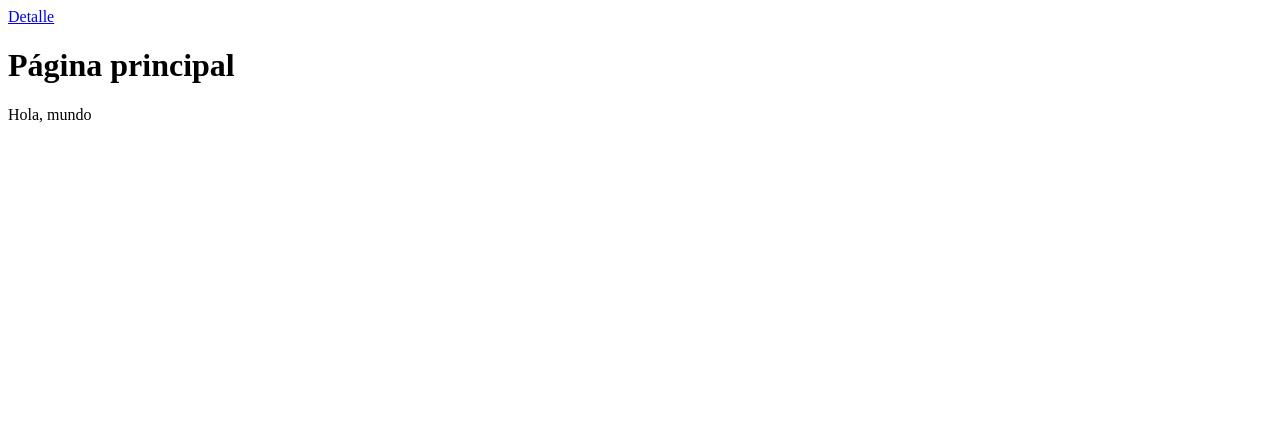
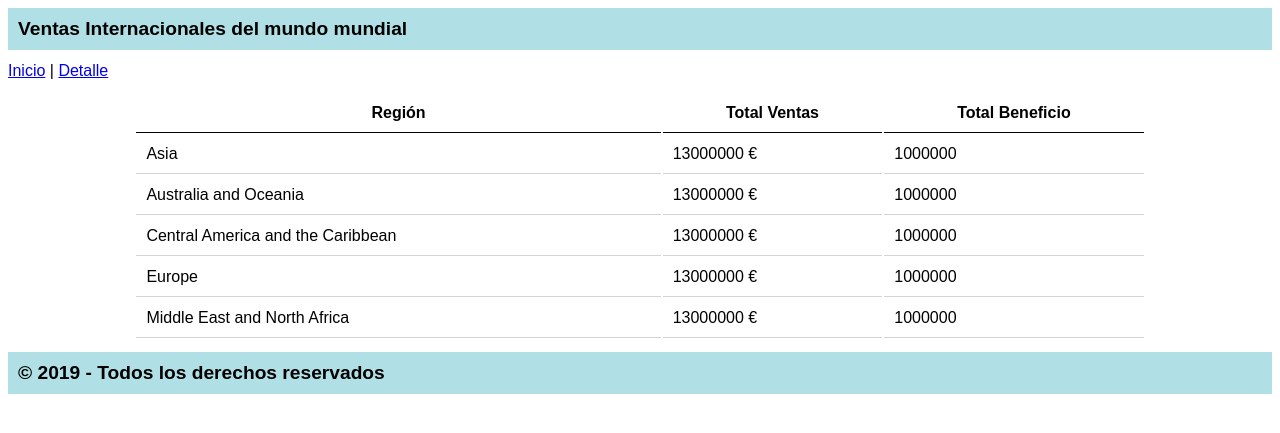
Before and after one commit to ismcodifiquer/BootZ4_k4_flask, a Flask app: page / in a window 1280 px wide. Shown: the top 433 px of the page. Run offline with Flask 2, Linux system fonts and the light colour scheme.

Commit message:
Primera plantilla con jinja

```diff
--- /dev/null
+++ b/myapp/templates/base.html
@@ -0,0 +1,51 @@
+<html lang="en">
+<head>
+    <meta charset="UTF-8">
+    <meta name="viewport" content="width=device-width, initial-scale=1.0">
+    <title>MyApp: {% block title%}{%endblock%}</title>
+    <style>
+        body {
+            font-family: Arial, Helvetica, sans-serif;
+        }
+
+        header,footer {
+            background-color: powderblue;
+            font-weight: bold;
+            font-size: 1.2em;
+            padding: 10px;
+        }
+
+
+        .region_table {
+            width: 80%;
+            margin: 12px auto;
+        }
+
+        nav {
+            margin: 12px 0;
+        }
+
+        .region_table td, .region_table th{
+            padding: 10px;
+            border-bottom: 1px solid lightgray;
+        }
+
+        .region_table th{
+            border-color: black;
+        }
+
+    </style>
+</head>
+<body>
+    <header>
+        Ventas Internacionales del mundo mundial
+    </header>
+    <nav><a href="./">Inicio</a> | <a href="./detail">Detalle</a></nav>
+    <section>
+        {% block content %}{% endblock %}
+    </section>
+    <footer>
+        &copy; 2019 - Todos los derechos reservados
+    </footer>
+</body>
+</html>
--- a/myapp/templates/index.html
+++ b/myapp/templates/index.html
@@ -1,14 +1,39 @@
-<html lang="en">
-<head>
-    <meta charset="UTF-8">
-    <meta name="viewport" content="width=device-width, initial-scale=1.0">
-    <title>MyApp: Indice</title>
-</head>
-<body>
-    <nav>
-        <a href="./detail">Detalle</a>
-    </nav>
-    <h1>Página principal</h1>
-    <p>Hola, mundo</p>
-</body>
-</html>
+{% extends 'base.html' %}
+
+{% block title %} Indice {% endblock%}
+
+
+{% block content %}
+    <table class="region_table">
+            <tr>
+                <th>Región</th>
+                <th>Total Ventas</th>
+                <th>Total Beneficio</th>
+            </tr>
+            <tr>
+                <td>Asia</td>
+                <td>13000000 €</td>
+                <td>1000000</td>
+            </tr>
+            <tr>
+                <td>Australia and Oceania</td>
+                <td>13000000 €</td>
+                <td>1000000</td>
+            </tr>
+            <tr>
+                <td>Central America and the Caribbean</td>
+                <td>13000000 €</td>
+                <td>1000000</td>
+            </tr>
+            <tr>
+                <td>Europe</td>
+                <td>13000000 €</td>
+                <td>1000000</td>
+            </tr>
+            <tr>
+                <td>Middle East and North Africa</td>
+                <td>13000000 €</td>
+                <td>1000000</td>
+            </tr>
+    </table>
+{% endblock %}
```
Also changed, not shown: data/sales.csv (added, +101 -0 lines), myapp/templates/detail.html (+7 -13 lines).
